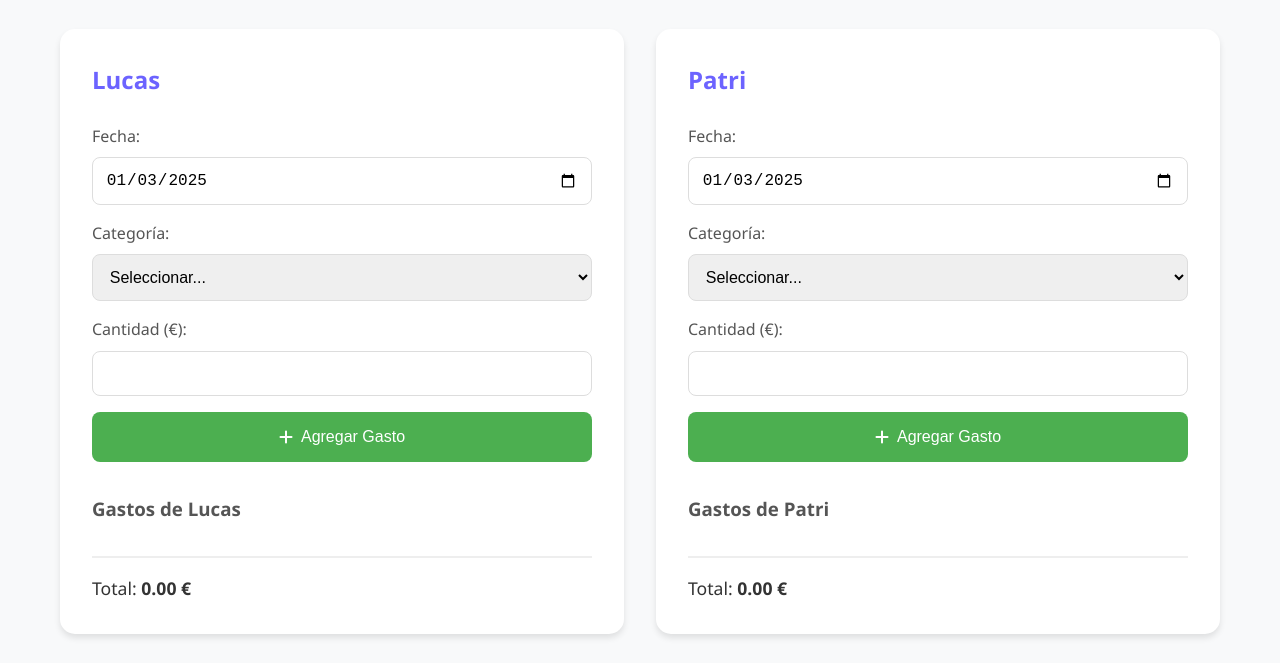
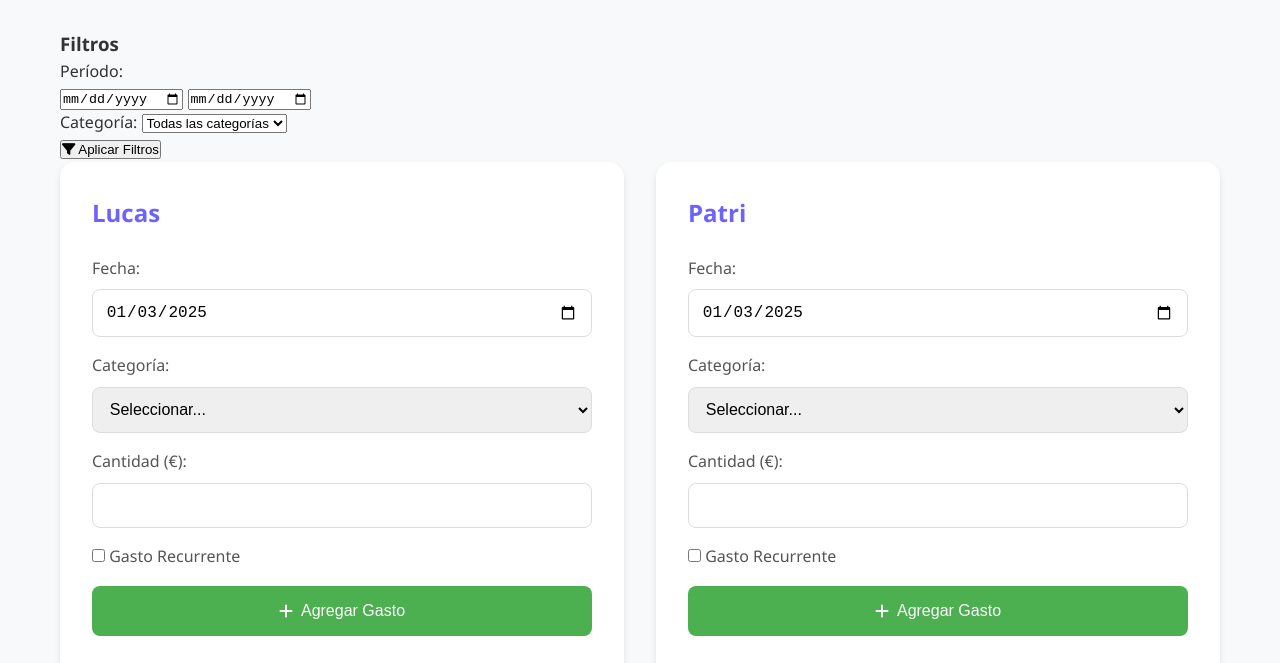
Before and after one commit to lukyskywalkercs/control_gastos, a plain HTML site: page index.html in a window 1280 px wide. Shown: the part 74-737 px from the top of the page. Drawn offline with nearby package versions, Linux system fonts and the light colour scheme; no server answers.

Commit message:
Update index.html

```diff
--- a/index.html
+++ b/index.html
@@ -11,6 +11,35 @@
 <body>
     <div class="container">
         <h1>Control de Gastos</h1>
+
+        <!-- Filtros -->
+        <div class="filtros-control">
+            <h3>Filtros</h3>
+            <div class="filtros-grid">
+                <div class="filtro-grupo">
+                    <label>Período:</label>
+                    <div class="filtro-fechas">
+                        <input type="date" id="fecha-desde" placeholder="Desde">
+                        <input type="date" id="fecha-hasta" placeholder="Hasta">
+                    </div>
+                </div>
+                <div class="filtro-grupo">
+                    <label>Categoría:</label>
+                    <select id="filtro-categoria">
+                        <option value="">Todas las categorías</option>
+                        <option value="Supermercado">Supermercado</option>
+                        <option value="Restaurantes">Restaurantes</option>
+                        <option value="Transporte">Transporte</option>
+                        <option value="Ocio">Ocio</option>
+                        <option value="Hogar">Hogar</option>
+                        <option value="Otros">Otros</option>
+                    </select>
+                </div>
+                <button onclick="aplicarFiltros()" class="btn-filtrar">
+                    <i class="fas fa-filter"></i> Aplicar Filtros
+                </button>
+            </div>
+        </div>
 
         <div class="user-panels">
             <!-- Panel Lucas -->
@@ -37,7 +66,11 @@
                         <label for="gasto1">Cantidad (€):</label>
                         <input type="number" id="gasto1" step="0.01" required>
                     </div>
-
+                    <div class="form-group">
+                        <label>
+                            <input type="checkbox" id="recurrente1"> Gasto Recurrente
+                        </label>
+                    </div>
                     <button type="button" onclick="agregarGasto('Lucas')" class="btn-agregar">
                         <i class="fas fa-plus"></i> Agregar Gasto
                     </button>
@@ -75,7 +108,11 @@
                         <label for="gasto2">Cantidad (€):</label>
                         <input type="number" id="gasto2" step="0.01" required>
                     </div>
-
+                    <div class="form-group">
+                        <label>
+                            <input type="checkbox" id="recurrente2"> Gasto Recurrente
+                        </label>
+                    </div>
                     <button type="button" onclick="agregarGasto('Patri')" class="btn-agregar">
                         <i class="fas fa-plus"></i> Agregar Gasto
                     </button>
@@ -90,6 +127,19 @@
             </div>
         </div>
 
+        <!-- Gráficos -->
+        <div class="graficos-container">
+            <div class="grafico-box">
+                <canvas id="graficoCategoriasLucas"></canvas>
+            </div>
+            <div class="grafico-box">
+                <canvas id="graficoCategoriasPatri"></canvas>
+            </div>
+            <div class="grafico-box grafico-grande">
+                <canvas id="graficoComparativo"></canvas>
+            </div>
+        </div>
+
         <!-- Botones de control -->
         <div class="botones-control">
             <button onclick="mostrarInforme()" class="btn-informe">
@@ -98,14 +148,22 @@
             <button onclick="reiniciarGastos()" class="btn-reiniciar">
                 <i class="fas fa-trash-alt"></i> Reiniciar Gastos
             </button>
+            <button onclick="exportarExcel()" class="btn-exportar">
+                <i class="fas fa-file-excel"></i> Exportar a Excel
+            </button>
+            <button onclick="configurarPresupuestos()" class="btn-configurar">
+                <i class="fas fa-cog"></i> Configurar Presupuestos
+            </button>
         </div>
 
         <div id="resultado" class="resultado"></div>
     </div>
 
-    <!-- Firebase -->
+    <!-- Scripts -->
     <script src="https://www.gstatic.com/firebasejs/10.8.0/firebase-app-compat.js"></script>
     <script src="https://www.gstatic.com/firebasejs/10.8.0/firebase-firestore-compat.js"></script>
+    <script src="https://cdn.jsdelivr.net/npm/chart.js"></script>
+    <script src="https://unpkg.com/xlsx/dist/xlsx.full.min.js"></script>
 
     <!-- App Scripts -->
     <script src="js/firebase-config.js"></script>
```
